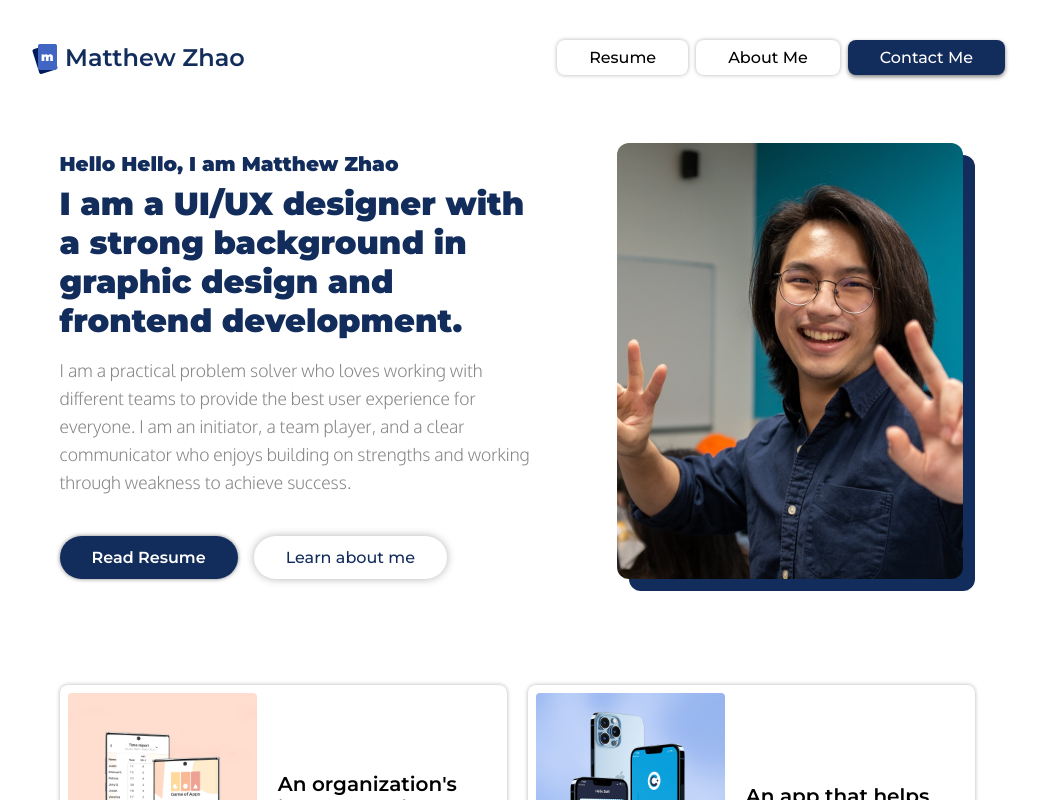
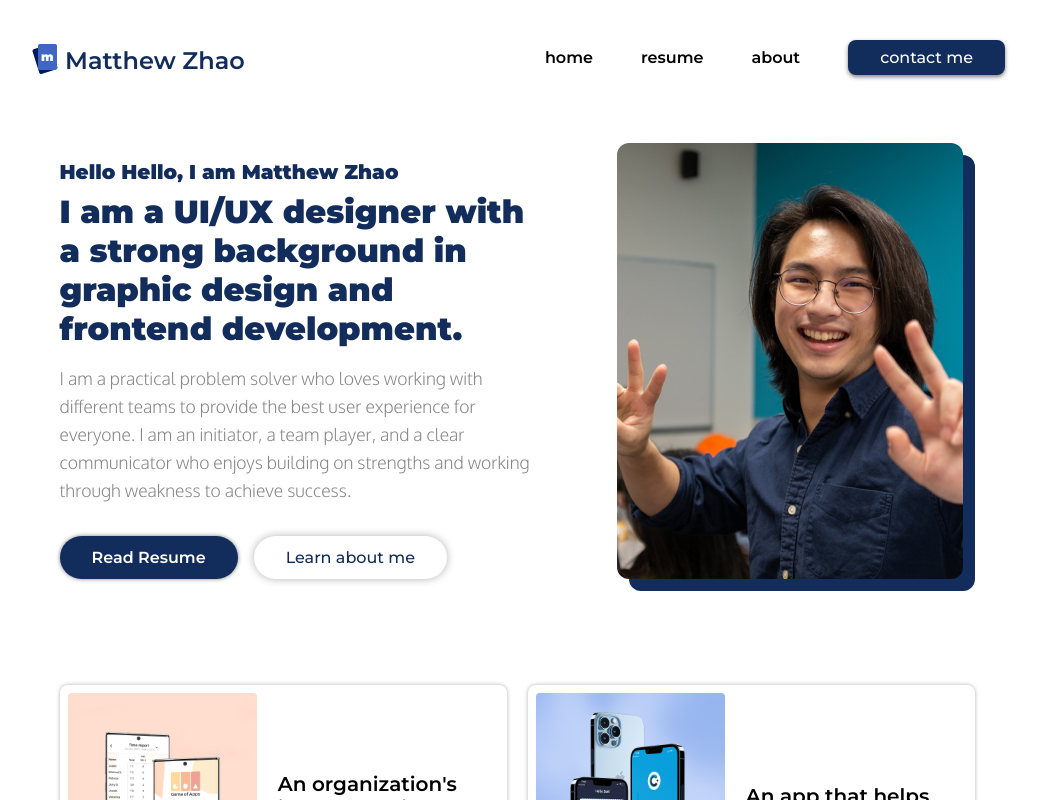
Before and after one commit to ItsMe-Matt/portfolio2, a Next.js app: page / in a window 1280 px wide. Shown: the top 800 px of the page, without its empty margins (123-1162 px from the left). Built offline with nearby package versions, Linux system fonts and the light colour scheme.

Commit message:
added logo and changed header

```diff
--- a/comps/Header/index.js
+++ b/comps/Header/index.js
@@ -39,27 +39,32 @@ export default function Header({
                 onClose={onClose}
                 show={showModal}
             >
-                Hello from the modal!
             </Modal>
         </MenuBtnCont>
 
         <NavCont>
+            <Link href="/">
+                <NavBtn1>
+                    home
+                </NavBtn1>
+            </Link>
+
             <Link href="/resume">
                 <NavBtn1>
-                    Resume
+                    resume
                 </NavBtn1>
             </Link>
 
 
             <Link href="/about">
-                <NavBtn1>
-                    About Me
-                </NavBtn1>
+                <NavBtn2>
+                    about
+                </NavBtn2>
             </Link>
 
             <Link href="/contact">
                 <NavBtn3>
-                    Contact Me
+                    contact me
                 </NavBtn3>
             </Link>
 
@@ -114,19 +119,19 @@ const Modal = ({ show, onClose, children, title }) => {
             <MenuCont>
                 <Link href="/">
                     <NavBtn1>
-                        Home
+                        home
                     </NavBtn1>
                 </Link>
 
                 <Link href="/resume">
                     <NavBtn1>
-                        Resume
+                        resume
                     </NavBtn1>
                 </Link>
 
                 <Link href="/about">
                     <NavBtn1>
-                        About Me
+                        about
                     </NavBtn1>
                 </Link>
 
@@ -135,7 +140,7 @@ const Modal = ({ show, onClose, children, title }) => {
 
             <Link href="/contact">
                 <NavBtn3>
-                    Contact Me
+                    contact me
                 </NavBtn3>
             </Link>
         </StyledModal>
@@ -178,6 +183,7 @@ font-size: 1.5em;
 cursor: pointer;
 color: #122C5C;
 display: flex;
+align-items: flex-end;
 }
 // Mobile styles
 @media screen and (max-width: 1023px) {
@@ -186,6 +192,7 @@ font-size: 1.25em;
 font-weight: 500;
 letter-spacing: 0em;
 display: flex;
+align-items: flex-end;
 
 color: #122C5C;
 }
@@ -216,19 +223,55 @@ const NavBtn1 = styled.div`
 //Desktop styles
 @media screen and (min-width: 1024px){
 font-family: Montserrat;
-font-weight: 500;
+font-weight: 600;
 font-size: 1em;
 border-radius: 8px;
 //border: black 1px solid;
-padding: 8px 32px;
+//padding: 8px 32px;
+padding: 8px 16px;
 //box-shadow: 0px 2px 4px rgba(0, 0, 0, 0.5);
-box-shadow: 0px 0px 4px rgba(0, 0, 0, 0.3);
-margin-right: 8px;
+//box-shadow: 0px 0px 4px rgba(0, 0, 0, 0.3);
+margin-right: 16px;
 cursor: pointer;
 display: flex;
 align-items: flex-end;
 &:hover {
-    box-shadow: 0px 4px 4px rgba(0, 0, 0, 0.5);
+
+    //box-shadow: 0px 4px 4px rgba(0, 0, 0, 0.5);
+    transition: 1.2s;
+}
+}
+// Mobile styles
+@media screen and (max-width: 1023px) {
+font-family: Montserrat;
+font-size: 1.75em;
+font-weight: 500;
+text-align: center;
+
+width: 100%;
+padding: 0 0 0 16px;
+margin: 0 0 24px 0;
+}
+`
+const NavBtn2 = styled.div`
+//Desktop styles
+@media screen and (min-width: 1024px){
+font-family: Montserrat;
+font-weight: 600;
+font-size: 1em;
+border-radius: 8px;
+//border: black 1px solid;
+//padding: 8px 32px;
+padding: 8px 16px;
+//box-shadow: 0px 2px 4px rgba(0, 0, 0, 0.5);
+//box-shadow: 0px 0px 4px rgba(0, 0, 0, 0.3);
+margin-right: 32px;
+cursor: pointer;
+display: flex;
+align-items: flex-end;
+&:hover {
+
+    //box-shadow: 0px 4px 4px rgba(0, 0, 0, 0.5);
     transition: 1.2s;
 }
 }
--- a/pages/index.js
+++ b/pages/index.js
@@ -250,7 +250,7 @@ font-weight: 300;
 font-size: 1.1em;
 line-height: 28px;
 
-margin: 0 0 40px 0;
+margin: 0 0 32px 0;
 }
 // Mobile styles
 @media screen and (max-width: 1023px) {
```
